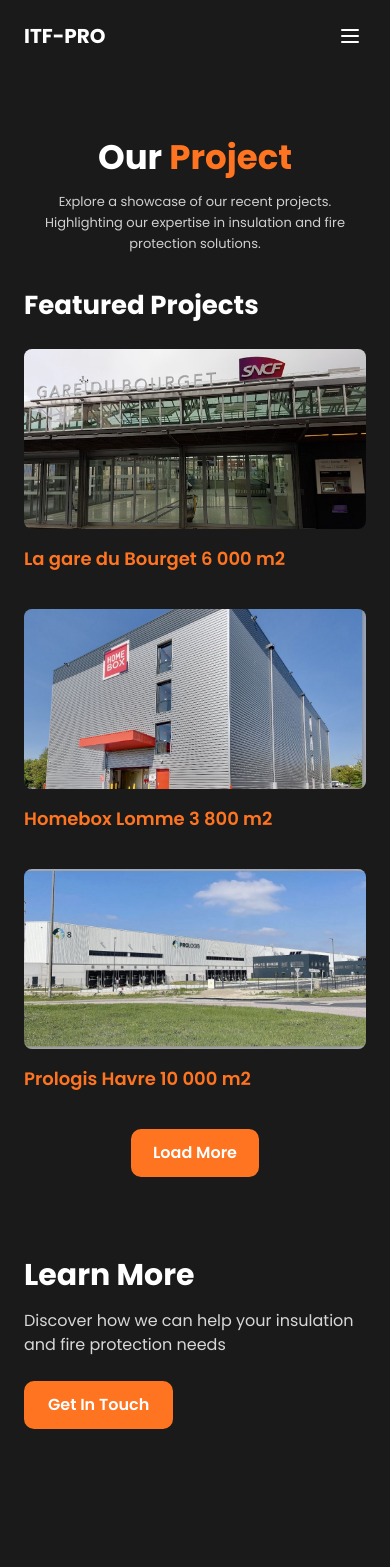
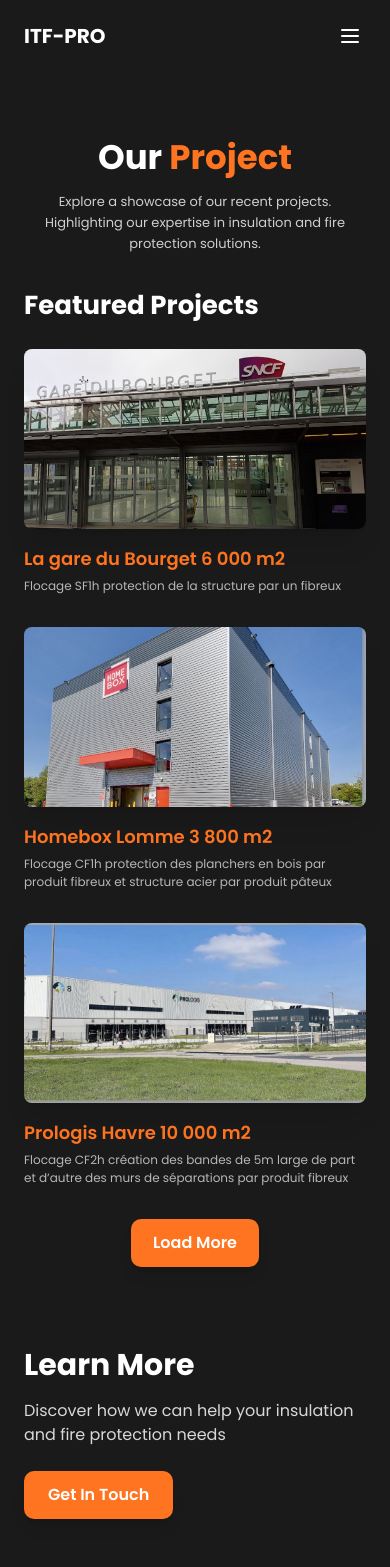
Before and after one commit to Maarij07/itf-pro, a Next.js app: page /project in a window 390 px wide. Shown: the top 1567 px of the page. Built offline with nearby package versions, Linux system fonts and the light colour scheme.

Commit message:
Animations and description in project page

```diff
--- a/src/app/project/page.tsx
+++ b/src/app/project/page.tsx
@@ -1,10 +1,88 @@
 'use client';
 import { useRef } from 'react';
-import { motion, useInView } from 'framer-motion';
+import {
+  motion,
+  useInView,
+  useMotionValue,
+  useSpring,
+  useTransform // New: For 3D tilt calculations
+} from 'framer-motion';
 import Link from 'next/link';
 import Image from 'next/image';
 import colorsJson from '../../../colors.json';
 import { useI18n } from '../../context/LanguageProvider';
+
+// --- Reusable Component for Animated Cards ---
+// This component encapsulates the advanced 3D hover and entrance animation logic
+const ProjectCard = ({ project, index, colors, featuredInView }) => {
+  // Motion values for tilt calculations
+  const x = useMotionValue(0);
+  const y = useMotionValue(0);
+  const rotateX = useSpring(useTransform(y, [-100, 100], [10, -10]), { stiffness: 100, damping: 10 });
+  const rotateY = useSpring(useTransform(x, [-100, 100], [-10, 10]), { stiffness: 100, damping: 10 });
+
+  function handleMouseMove(e) {
+    const rect = e.currentTarget.getBoundingClientRect();
+    x.set(e.clientX - rect.left - rect.width / 2);
+    y.set(e.clientY - rect.top - rect.height / 2);
+  }
+
+  function handleMouseLeave() {
+    x.set(0);
+    y.set(0);
+  }
+
+  return (
+    <motion.article
+      key={project.id}
+      // 2. Card Hover Effect (3D Tilt)
+      onMouseMove={handleMouseMove}
+      onMouseLeave={handleMouseLeave}
+      style={{
+        perspective: 1000,
+        transformStyle: "preserve-3d",
+        rotateX,
+        rotateY,
+        scale: useTransform(x, [-100, 100], [1, 1]) // Prevent scale jump on hover
+      }}
+      // 1. Staggered Entrance Animation
+      variants={{
+        hidden: { opacity: 0, y: 50, scale: 0.95 },
+        visible: {
+          opacity: 1,
+          y: 0,
+          scale: 1,
+          transition: { type: "spring", stiffness: 100, damping: 15, duration: 0.8 },
+        },
+      }}
+    >
+      {/* Image Container */}
+      <div className="relative h-[180px] md:h-[200px] w-full rounded-[8px] overflow-hidden bg-[#2A2A2A] shadow-xl">
+        {/* 4. Optimized Image Zoom */}
+        <motion.div
+            className="w-full h-full"
+            whileHover={{ scale: 1.1 }}
+            transition={{ duration: 0.5, ease: "easeOut" }}
+        >
+            <Image
+                src={project.image}
+                alt={project.title}
+                fill
+                className="object-cover"
+                sizes="(max-width: 768px) 100vw, (max-width: 1200px) 50vw, 33vw"
+            />
+        </motion.div>
+      </div>
+
+      <h3 className="mt-4 text-lg font-semibold" style={{ color: colors.orange }}>
+        {project.title}
+      </h3>
+      <p className="text-[12px] text-[#B7B7B7] mt-1">{project.desc}</p>
+    </motion.article>
+  );
+};
+// ---------------------------------------------
+
 
 export default function ProjectPage() {
   const colors = colorsJson.colors;
@@ -19,26 +97,24 @@
   const learnMoreRef = useRef(null);
   const learnMoreInView = useInView(learnMoreRef, { once: true, margin: '-100px' });
 
-  // 2. Define your projects data here with image paths
-  // Make sure these image files exist in your 'public' folder!
+  // 5. Cleaned up Text/Desc: Use a valid translation key or fallback for desc
   const projects = [
     {
       id: 'a',
       title: t('La gare du Bourget 6 000 m2'),
-      desc: t(''),
-      // Example path: public/images/project1.jpg
-      image:  '/images/p1.jpg'
+      desc: t('Flocage SF1h protection de la structure par un fibreux'),
+      image: '/images/p1.jpg'
     },
     {
       id: 'b',
       title: t('Homebox Lomme 3 800 m2'),
-      desc: t(''),
+      desc: 'Flocage CF1h protection des planchers en bois par produit fibreux et structure acier par produit pâteux',
       image: '/images/p2.jpg'
     },
     {
       id: 'c',
       title: t('Prologis Havre 10 000 m2'),
-      desc: t(''),
+      desc: "Flocage CF2h création des bandes de 5m large de part et d’autre des murs de séparations par produit fibreux",
       image: '/images/p3.jpg'
     },
   ];
@@ -46,12 +122,12 @@
   return (
     <main style={{ backgroundColor: colors.black }} className="text-white min-h-screen">
 
-      {/* Hero */}
+      {/* Hero: Increased Y-motion for subtle depth */}
       <motion.section
         ref={heroRef}
-        initial={{ opacity: 0, y: 20 }}
-        animate={heroInView ? { opacity: 1, y: 0 } : { opacity: 0, y: 20 }}
-        transition={{ duration: 0.6 }}
+        initial={{ opacity: 0, y: 40 }} // Increased initial y
+        animate={heroInView ? { opacity: 1, y: 0 } : { opacity: 0, y: 40 }}
+        transition={{ duration: 0.8, type: "spring", stiffness: 100 }} // Smoother spring transition
         className="px-6 md:px-12 pt-16 pb-8 text-center"
       >
         <h1 className="text-[34px] md:text-5xl font-extrabold leading-tight">
@@ -62,7 +138,7 @@
         </p>
       </motion.section>
 
-      {/* Featured */}
+      {/* Featured: Enhanced Staggered Grid */}
       <motion.section
         ref={featuredRef}
         initial={{ opacity: 0, y: 20 }}
@@ -77,46 +153,26 @@
             className="grid grid-cols-1 sm:grid-cols-2 lg:grid-cols-3 gap-8"
             initial="hidden"
             animate={featuredInView ? "visible" : "hidden"}
+            // Stagger the children's animation
             variants={{
               hidden: { opacity: 0 },
               visible: {
                 opacity: 1,
                 transition: {
-                  staggerChildren: 0.1,
-                  delayChildren: 0.2,
+                  staggerChildren: 0.15, // Increased stagger time
+                  delayChildren: 0.3,
                 },
               },
             }}
           >
-            {/* 3. Map over the new projects array */}
-            {projects.map((p) => (
-              <motion.article
+            {projects.map((p, index) => (
+              <ProjectCard
                 key={p.id}
-                variants={{
-                  hidden: { opacity: 0, y: 20 },
-                  visible: {
-                    opacity: 1,
-                    y: 0,
-                    transition: { duration: 0.6 },
-                  },
-                }}
-              >
-                {/* Image Container */}
-                <div className="relative h-[180px] md:h-[200px] w-full rounded-[8px] overflow-hidden bg-[#2A2A2A]">
-                  <Image
-                    src={p.image}
-                    alt={p.title}
-                    fill // This makes the image fill the container
-                    className="object-cover transition-transform duration-500 hover:scale-105" // Added a subtle zoom on hover
-                    sizes="(max-width: 768px) 100vw, (max-width: 1200px) 50vw, 33vw"
-                  />
-                </div>
-
-                <h3 className="mt-4 text-lg font-semibold" style={{ color: colors.orange }}>
-                  {p.title}
-                </h3>
-                <p className="text-[12px] text-[#B7B7B7] mt-1">{p.desc}</p>
-              </motion.article>
+                project={p}
+                index={index}
+                colors={colors}
+                featuredInView={featuredInView}
+              />
             ))}
           </motion.div>
 
@@ -124,15 +180,17 @@
           <motion.div
             initial={{ opacity: 0 }}
             animate={featuredInView ? { opacity: 1 } : { opacity: 0 }}
-            transition={{ duration: 0.6, delay: 0.5 }}
+            transition={{ duration: 0.6, delay: 0.8 }}
             className="text-center mt-8 mb-20"
           >
-            <button
-              className="inline-flex items-center justify-center min-w-[128px] px-5 py-3 rounded-[10px] font-semibold text-white transition-opacity hover:opacity-90"
+            <motion.button
+              // 3. Button Press Effect
+              whileTap={{ scale: 0.95, y: 1 }} // Squash and push down on press
+              className="inline-flex items-center justify-center min-w-[128px] px-5 py-3 rounded-[10px] font-semibold text-white transition-opacity hover:opacity-90 shadow-lg"
               style={{ backgroundColor: colors.orange }}
             >
               {t('project.load_more')}
-            </button>
+            </motion.button>
           </motion.div>
         </div>
       </motion.section>
@@ -153,10 +211,16 @@
             </p>
             <Link
               href="/contact"
-              className="px-6 mb-4 py-3 rounded-[10px] font-semibold text-white whitespace-nowrap transition-opacity hover:opacity-90"
-              style={{ backgroundColor: colors.orange }}
-            >
-              {t('project.get_in_touch')}
+              passHref
+              >
+                <motion.button
+                    // 3. Button Press Effect
+                    whileTap={{ scale: 0.95, y: 1 }}
+                    className="px-6 mb-4 py-3 rounded-[10px] font-semibold text-white whitespace-nowrap transition-opacity hover:opacity-90 shadow-lg"
+                    style={{ backgroundColor: colors.orange }}
+                >
+                    {t('project.get_in_touch')}
+                </motion.button>
             </Link>
           </div>
         </div>
```
